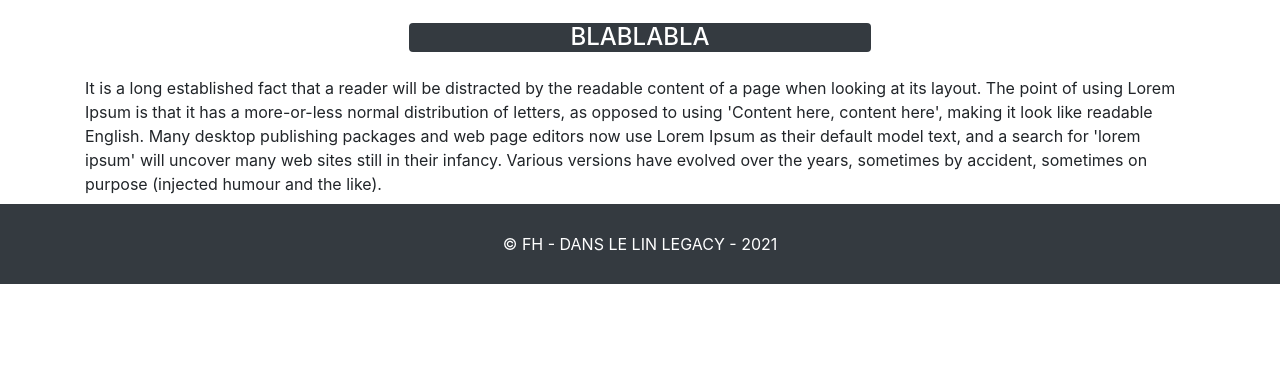
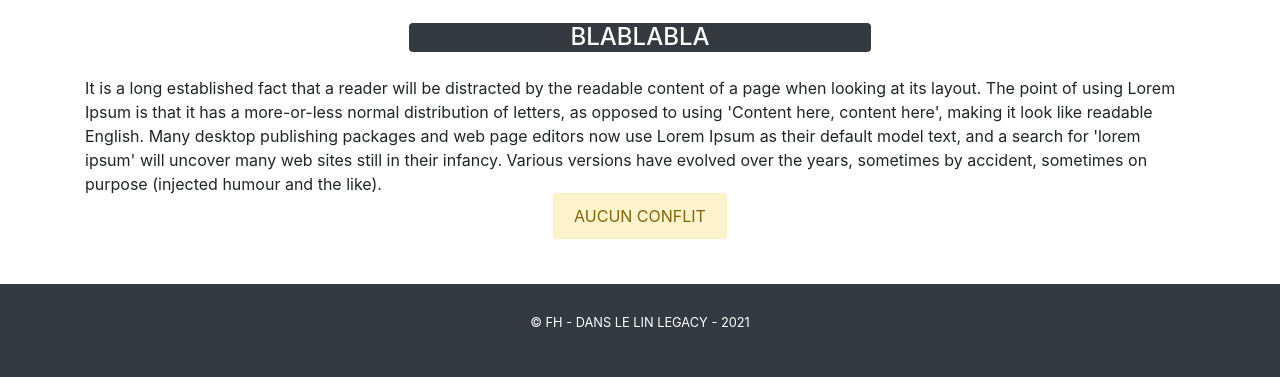
Before and after one commit to hferr404/ProjetGITtest, a PHP site: page / in a window 1280 px wide. Shown: the part 452-829 px from the top of the page. Before the commit the page ends 736 px from the top, so only its background shows below. Run offline with PHP 8.4, Linux system fonts and the light colour scheme.

Commit message:
modif + ajout span

```diff
--- a/index.php
+++ b/index.php
@@ -80,8 +80,17 @@
                         Various versions have evolved over the years, sometimes by accident, sometimes on purpose (injected humour and the like).</p>
         </div>
 
-        <footer class="bg-dark text-white text-center justify-content-center align-items-center d-flex" style="min-height: 10vh;">
-            &copy; FH - DANS LE LIN LEGACY - 2021
+         <div class="row">
+            <div class="mx-auto" style="min-height: 10vh">
+
+                <span class="alert alert-warning mx-auto"> AUCUN CONFLIT </span>
+
+            </div>
+         </div>
+        <footer class="bg-dark py-3 text-white text-center justify-content-center align-items-center d-flex" style="min-height: 10vh;">
+            <span class="alert" style="font-size: 1vw;">
+             &copy; FH - DANS LE LIN LEGACY - 2021
+             </span>
         </footer>
     </body>
 </html>
```
